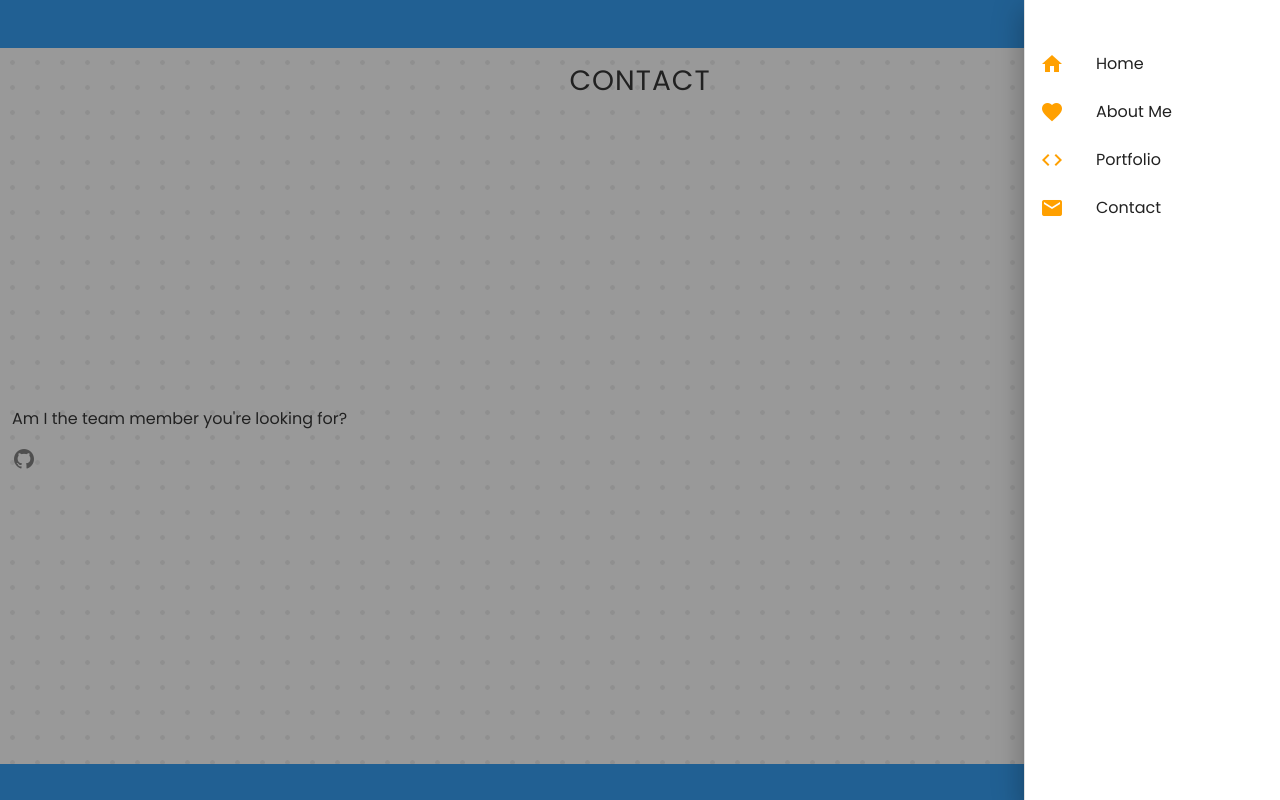
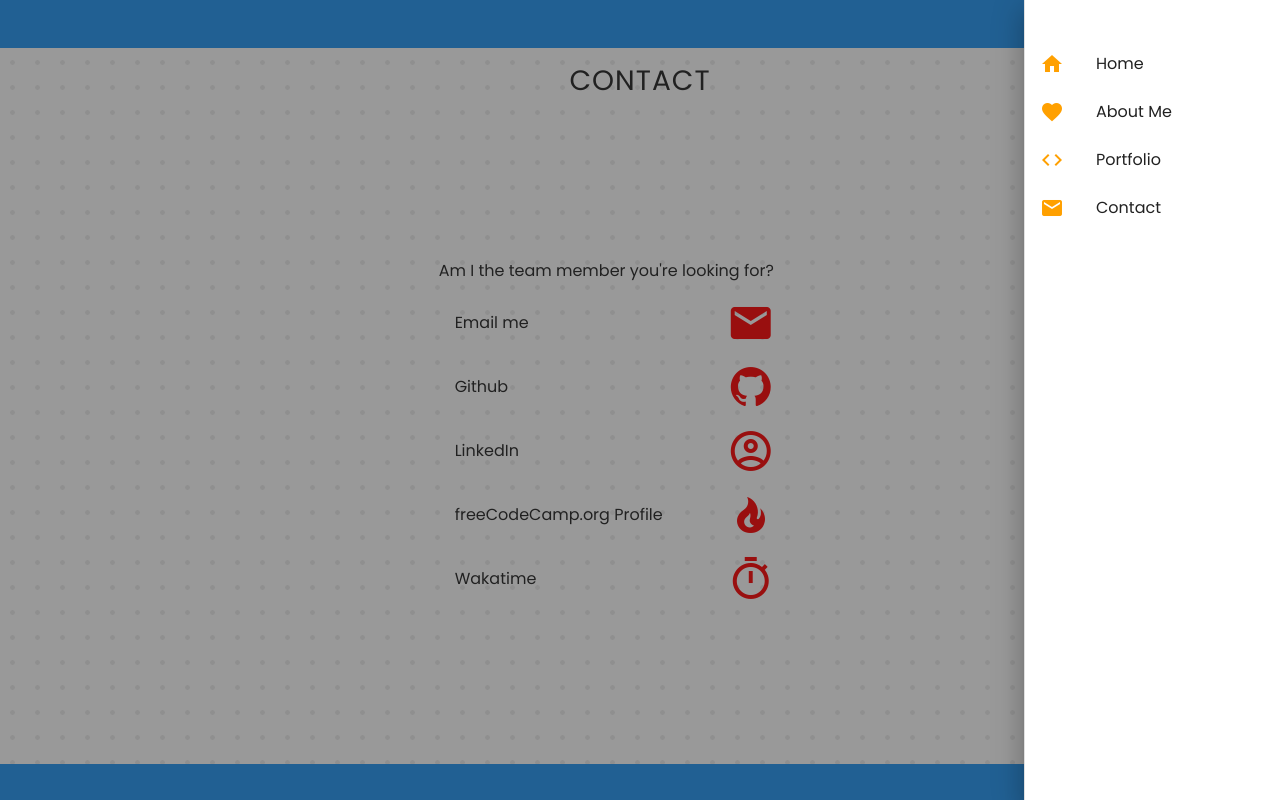
Before and after one commit to bradleyhop/new-portfolio, a Vue app: page /#/contact in a window 1280 px wide. Both pictures are taken after a click on the button 1252 px from the left and 24 px from the top of the page. Built offline with nearby package versions, Linux system fonts and the light colour scheme.

Commit message:
contact content; styling

```diff
--- a/src/assets/scss/main.scss
+++ b/src/assets/scss/main.scss
@@ -26,7 +26,12 @@ a {
 
 // title for each page view
 .page-title {
+  font-size: 1.75em;
+  letter-spacing: 1px;
   text-align: center;
-  font-size: 1.75em;
-  letter-spacing: 1px;;
 }
+
+// flip material icon for fire to better resemble freeCodeCamp's icon
+.fcc {
+  transform: scale(-1, 1);
+}
--- a/src/views/Contact.vue
+++ b/src/views/Contact.vue
@@ -7,97 +7,106 @@ export default {
 <template>
   <v-container class="align-start" fill-height fluid>
     <v-row>
-      <v-col class="page-title">
-        CONTACT
-      </v-col>
+      <v-col class="page-title"> CONTACT </v-col>
     </v-row>
 
     <v-row>
-      <v-col>
+      <v-col md="4" offset-md="4" class="col-contact">
         <p>Am I the team member you're looking for?</p>
 
-        <div class="contact-group">
+        <div class="group-contact">
 
+          <div class="container-contact">
+            <p class="link-copy">
+              Email me
+              <a
+                href="mailto:bradleywjsmith@gmail.com"
+                class="link-contact"
+                title="email me"
+                aria-label="Bradley's email address"
+              >
+                <v-icon title="email me" class="icon-contact"> mdi-email </v-icon>
+              </a>
+            </p>
+          </div>
+
+          <div class="container-contact">
+            <p class="link-copy">Github
             <a
               href="https://github.com/bradleyhop"
               target="_blank"
               rel="noopener noreferrer"
               aria-label="Bradley's github profile"
-              class="contact-link"
-              >
-              <v-icon
-                title="github profile"
-                >
-                mdi-github
-              </v-icon>
+              class="link-contact"
+            >
+              <v-icon title="github profile" class="icon-contact"> mdi-github </v-icon>
             </a>
-
-<!--
-   -             <a
-   -               href="https://www.linkedin.com/in/bradley-smith-328235112/"
-   -               class="contact-link"
-   -               target="_blank"
-   -               rel="noopener noreferrer"
-   -               title="linkedin"
-   -               aria-label="Bradley's linked in profile"
-   -               >
-   -                <i class="fab fa-linkedin-in fa-highlight"
-   -                   aria-hidden="true"
-   -                   title="linkedin"
-   -                   >
-   -                   <span class="sr-only">link to linkedin profile</span>
-   -                </i>
-   -             </a>
-   -
-   -             <a
-   -               href="https://www.freecodecamp.org/bradleyhop"
-   -               class="contact-link"
-   -               target="_blank"
-   -               rel="noopener noreferrer"
-   -               aria-label="Bradley's free code camp profile"
-   -               >
-   -                <i class="fab fa-free-code-camp fa-highlight"
-   -                   aria-hidden="true"
-   -                   title="freeCodeCamp profile"
-   -                   >
-   -                 <span class="sr-only">Link to free code camp profile</span>
-   -               </i>
-   -             </a>
-   -
-   -
-   -             <a
-   -               href="https://wakatime.com/@bradleyhop"
-   -               class="contact-link"
-   -               target="_blank"
-   -               rel="noopener noreferrer"
-   -               aria-label="Bradley's waka time profile"
-   -               >
-   -               <i class="far fa-clock fa-highlight"
-   -                  aria-hidden="true"
-   -                  title="wakatime profile"
-   -                  >
-   -                  <span class="sr-only">link to waka time profile</span>
-   -               </i>
-   -             </a>
-   -
-   -             <a
-   -               href="mailto:bradleywjsmith@gmail.com"
-   -               class="contact-link"
-   -               title="email me"
-   -               aria-label="Bradley's email address"
-   -               >
-   -                <i class="fas fa-at fa-highlight"
-   -                   aria-hidden="true"
-   -                   title="email me"
-   -                   >
-   -                   <span class="sr-only">link to email address</span>
-   -                </i>
-   -             </a>
-   -->
-
+            </p>
           </div>
 
+          <div class="container-contact">
+            <p class="link-copy">LinkedIn
+            <a
+              href="https://www.linkedin.com/in/bradley-smith-328235112/"
+              class="link-contact"
+              target="_blank"
+              rel="noopener noreferrer"
+              aria-label="Bradley's linked in profile"
+            >
+              <v-icon title="linkedin" class="icon-contact"> mdi-account-circle-outline </v-icon>
+            </a>
+            </p>
+          </div>
+
+          <div class="container-contact">
+            <p class="link-copy">freeCodeCamp.org Profile
+            <a
+              href="https://www.freecodecamp.org/bradleyhop"
+              class="link-contact"
+              target="_blank"
+              rel="noopener noreferrer"
+              aria-label="Bradley's free code camp profile"
+            >
+              <v-icon title="freeCodeCamp profile" class="fcc icon-contact"> mdi-fire </v-icon>
+            </a>
+            </p>
+          </div>
+
+          <div class="container-contact">
+            <p class="link-copy">Wakatime
+            <a
+              href="https://wakatime.com/@bradleyhop"
+              class="link-contact"
+              target="_blank"
+              rel="noopener noreferrer"
+              aria-label="Bradley's waka time profile"
+            >
+              <v-icon title="wakatime profile" class="icon-contact"> mdi-timer-outline </v-icon>
+            </a>
+            </p>
+          </div>
+        </div>
+        <!-- group-contact -->
       </v-col>
     </v-row>
   </v-container>
 </template>
+
+<style lang="scss">
+.container-contact {
+  margin: 1em;
+}
+
+
+.link-copy {
+  float: left;
+  line-height: 3em;
+  width: 20em;
+}
+
+.icon-contact {
+  font-size: 3em !important;
+  float: right;
+  color: red !important;
+}
+</style>>
--- a/src/views/Portfolio.vue
+++ b/src/views/Portfolio.vue
@@ -21,7 +21,7 @@ export default {
       <v-col class="col-lg-8 offset-lg-2 col-sm-12">
         <a href="https://freecodecamp.org" target="_blank" rel="norefferer noopener">
           <div class="heading">
-            freeCodeCamp &#40;<v-icon size="1.65rem" class="heading-icon" color="#00641f">
+            freeCodeCamp &#40;<v-icon size="1.65rem" class="fcc" color="#00641f">
               mdi-fire
             </v-icon>&#41;
           </div>
@@ -46,7 +46,4 @@ export default {
 .heading-copy {
   font-family: $Source-Sans-Pro;
 }
-.heading-icon {
-  transform: scale(-1, 1);
-}
 </style>
```
